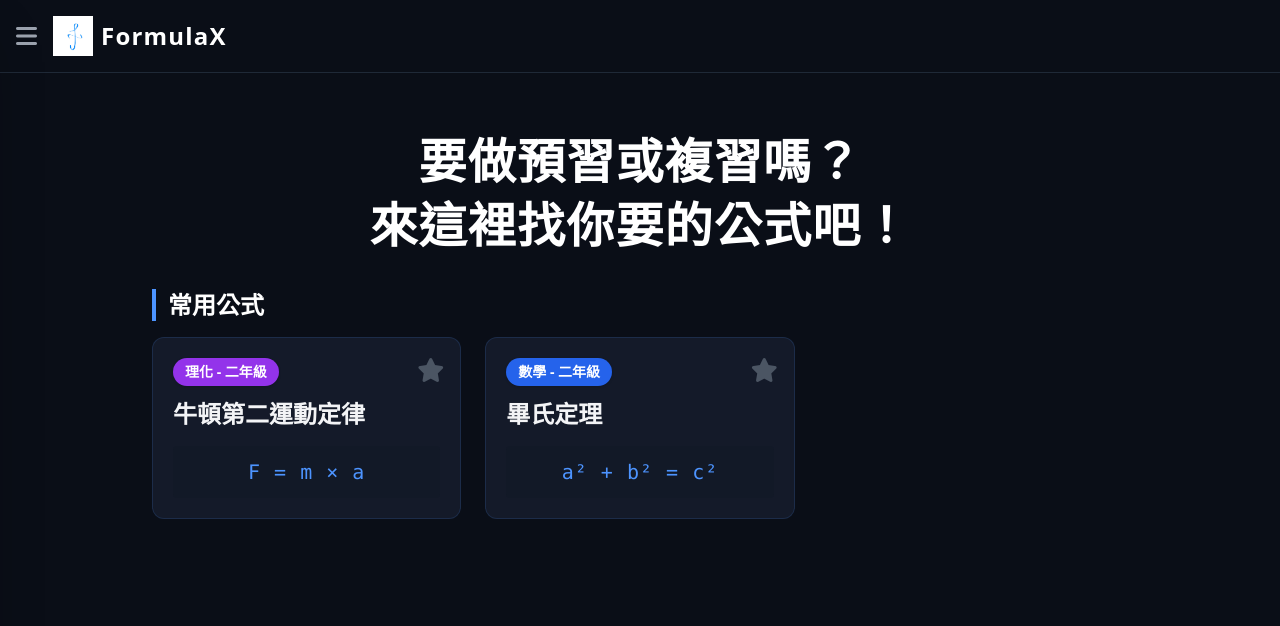
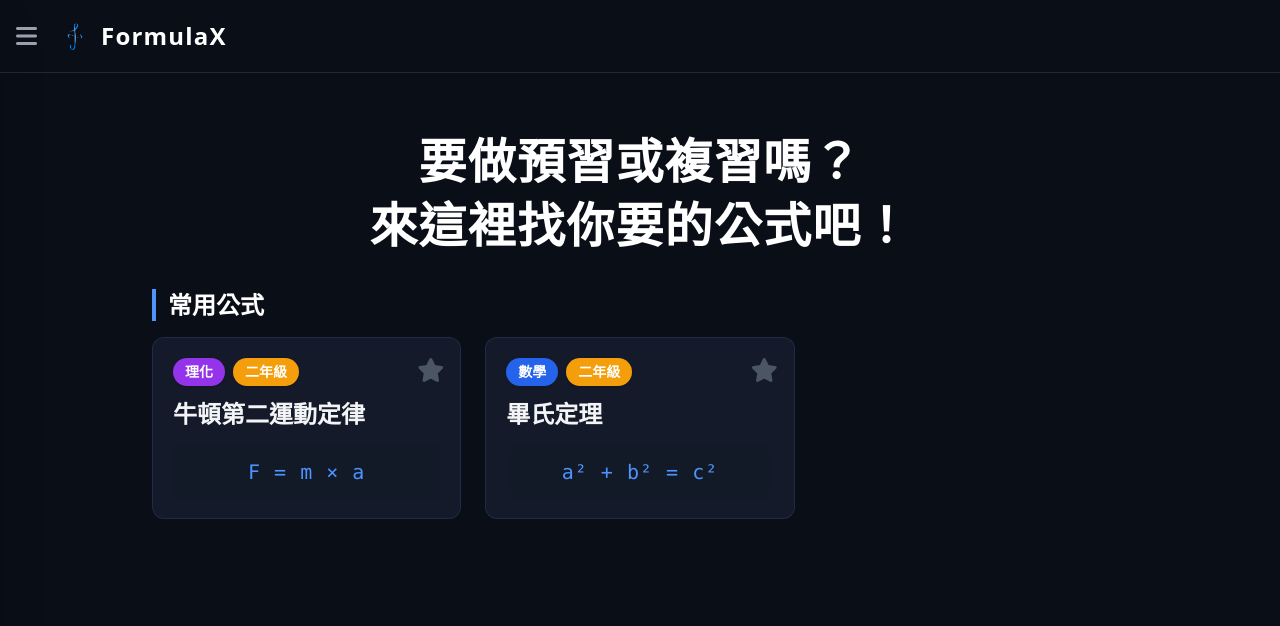
Before and after one commit to HannahTien/math, a Flask app: page / in a window 1280 px wide. Shown: the top 626 px of the page. Run offline with Flask 3, Linux system fonts and the light colour scheme; some libraries are stand-ins or nearby versions.

Commit message:
整體做好-5

```diff
--- a/docker-compose.yml
+++ b/docker-compose.yml
@@ -7,7 +7,7 @@ services:
     volumes:
       - .:/app
     environment:
-   -  FLASK_ENV=development
-   -  GEMINI_API_KEY=AIzaSyAC3Du-NM9w18UbE9Ng2ximR1k801sXbVI
+      - FLASK_ENV=development
+      - GEMINI_API_KEY=AIzaSyAC3Du-NM9w18UbE9Ng2ximR1k801sXbVI
     env_file:
       - .env
--- a/templates/index.html
+++ b/templates/index.html
@@ -14,9 +14,13 @@
                         darkbg: '#0A0E17',
                         cardbg: '#141A29',
                         highlight: '#4D94FF',
-                        mathcolor: '#2563EB',   /* 數學的藍色 */
-                        physcolor: '#9333EA',   /* 理化的紫色 */
-                        menubg: '#374151'       /* 漢堡選單的灰色 */
+                        menubg: '#374151',
+                        // 🌟 這裡定義了 5 個標籤各自的專屬顏色 (你可以隨時修改色碼)
+                        tagMath: '#2563EB',    /* 數學：藍色 */
+                        tagPhys: '#9333EA',    /* 理化：紫色 */
+                        tagG1: '#10B981',      /* 一年級：綠色 */
+                        tagG2: '#F59E0B',      /* 二年級：橘黃色 */
+                        tagG3: '#EF4444'       /* 三年級：紅色 */
                     }
                 }
             }
@@ -92,19 +96,25 @@
             <h2 class="text-2xl font-bold mb-4 border-l-4 border-highlight pl-3 text-white">常用公式</h2>
             <div class="grid grid-cols-1 sm:grid-cols-2 md:grid-cols-3 gap-6">
                 <div class="glass-card rounded-xl p-5 cursor-pointer relative formula-card"
-                     data-title="牛頓第二運動定律" data-formula="F = m × a" data-tag="理化 - 二年級" data-desc="用來計算物體受力後產生的加速度。F 是力，m 是質量，a 是加速度。"
+                     data-title="牛頓第二運動定律" data-formula="F = m × a" data-subject="理化" data-grade="二年級" data-desc="用來計算物體受力後產生的加速度。F 是力，m 是質量，a 是加速度。"
                      onclick="openModal(this)">
                     <button class="absolute top-4 right-4 text-gray-600 hover:text-yellow-500 fav-btn" onclick="event.stopPropagation(); toggleFavorite(this)"><i class="fa-solid fa-star text-2xl"></i></button>
-                    <div class="text-sm text-white font-bold px-3 py-1 bg-physcolor rounded-full inline-block mb-3 shadow">理化 - 二年級</div>
+                    <div class="flex gap-2 mb-3">
+                        <span class="text-sm text-white font-bold px-3 py-1 bg-tagPhys rounded-full shadow">理化</span>
+                        <span class="text-sm text-white font-bold px-3 py-1 bg-tagG2 rounded-full shadow">二年級</span>
+                    </div>
                     <h3 class="text-2xl font-bold mb-3 text-gray-100">牛頓第二運動定律</h3>
                     <div class="text-highlight text-xl font-mono text-center mt-4 bg-gray-900 bg-opacity-50 py-3 rounded tracking-wider">F = m × a</div>
                 </div>
 
                 <div class="glass-card rounded-xl p-5 cursor-pointer relative formula-card"
-                     data-title="畢氏定理" data-formula="a² + b² = c²" data-tag="數學 - 二年級" data-desc="直角三角形中，兩股的平方和等於斜邊的平方。"
+                     data-title="畢氏定理" data-formula="a² + b² = c²" data-subject="數學" data-grade="二年級" data-desc="直角三角形中，兩股的平方和等於斜邊的平方。"
                      onclick="openModal(this)">
                     <button class="absolute top-4 right-4 text-gray-600 hover:text-yellow-500 fav-btn" onclick="event.stopPropagation(); toggleFavorite(this)"><i class="fa-solid fa-star text-2xl"></i></button>
-                    <div class="text-sm text-white font-bold px-3 py-1 bg-mathcolor rounded-full inline-block mb-3 shadow">數學 - 二年級</div>
+                    <div class="flex gap-2 mb-3">
+                        <span class="text-sm text-white font-bold px-3 py-1 bg-tagMath rounded-full shadow">數學</span>
+                        <span class="text-sm text-white font-bold px-3 py-1 bg-tagG2 rounded-full shadow">二年級</span>
+                    </div>
                     <h3 class="text-2xl font-bold mb-3 text-gray-100">畢氏定理</h3>
                     <div class="text-highlight text-xl font-mono text-center mt-4 bg-gray-900 bg-opacity-50 py-3 rounded tracking-wider">a² + b² = c²</div>
                 </div>
@@ -113,7 +123,6 @@
 
         <div id="view-math" class="view-section hidden">
             <h1 class="text-4xl font-bold mb-10 text-center tracking-widest text-white">數學</h1>
-
             <div class="mb-10">
                 <div class="flex justify-between items-end mb-4 border-b border-gray-800 pb-2">
                     <h2 class="text-2xl font-bold text-gray-200">一年級</h2>
@@ -121,10 +130,13 @@
                 </div>
                 <div class="grid grid-cols-1 sm:grid-cols-2 md:grid-cols-3 gap-6">
                     <div class="glass-card rounded-xl p-5 cursor-pointer relative formula-card"
-                         data-title="一元一次方程式" data-formula="ax + b = 0" data-tag="數學 - 一年級" data-desc="求出未知數 x 的基本方程式。"
+                         data-title="一元一次方程式" data-formula="ax + b = 0" data-subject="數學" data-grade="一年級" data-desc="求出未知數 x 的基本方程式。"
                          onclick="openModal(this)">
                         <button class="absolute top-4 right-4 text-gray-600 hover:text-yellow-500 fav-btn" onclick="event.stopPropagation(); toggleFavorite(this)"><i class="fa-solid fa-star text-2xl"></i></button>
-                        <div class="text-sm text-white font-bold px-3 py-1 bg-mathcolor rounded-full inline-block mb-3 shadow">數學 - 一年級</div>
+                        <div class="flex gap-2 mb-3">
+                            <span class="text-sm text-white font-bold px-3 py-1 bg-tagMath rounded-full shadow">數學</span>
+                            <span class="text-sm text-white font-bold px-3 py-1 bg-tagG1 rounded-full shadow">一年級</span>
+                        </div>
                         <h3 class="text-2xl font-bold mb-3 text-gray-100">一元一次方程式</h3>
                         <div class="text-highlight text-xl font-mono text-center mt-4 bg-gray-900 py-3 rounded tracking-wider">ax + b = 0</div>
                     </div>
@@ -141,10 +153,13 @@
                 </div>
                 <div class="grid grid-cols-1 sm:grid-cols-2 md:grid-cols-3 gap-6">
                     <div class="glass-card rounded-xl p-5 cursor-pointer relative formula-card"
-                         data-title="密度公式" data-formula="D = M / V" data-tag="理化 - 二年級" data-desc="物體的緊密程度。質量除以體積。"
+                         data-title="密度公式" data-formula="D = M / V" data-subject="理化" data-grade="二年級" data-desc="物體的緊密程度。質量除以體積。"
                          onclick="openModal(this)">
                         <button class="absolute top-4 right-4 text-gray-600 hover:text-yellow-500 fav-btn" onclick="event.stopPropagation(); toggleFavorite(this)"><i class="fa-solid fa-star text-2xl"></i></button>
-                        <div class="text-sm text-white font-bold px-3 py-1 bg-physcolor rounded-full inline-block mb-3 shadow">理化 - 二年級</div>
+                        <div class="flex gap-2 mb-3">
+                            <span class="text-sm text-white font-bold px-3 py-1 bg-tagPhys rounded-full shadow">理化</span>
+                            <span class="text-sm text-white font-bold px-3 py-1 bg-tagG2 rounded-full shadow">二年級</span>
+                        </div>
                         <h3 class="text-2xl font-bold mb-3 text-gray-100">密度</h3>
                         <div class="text-highlight text-xl font-mono text-center mt-4 bg-gray-900 py-3 rounded tracking-wider">D = M / V</div>
                     </div>
@@ -169,7 +184,10 @@
     <div id="detail-modal" class="fixed inset-0 bg-black bg-opacity-80 z-50 hidden flex items-center justify-center p-4">
         <div class="bg-cardbg border border-highlight w-full max-w-md rounded-2xl p-6 relative transform scale-95 transition-transform duration-200 shadow-[0_0_30px_rgba(77,148,255,0.2)]" id="modal-content">
             <button onclick="closeModal()" class="absolute top-4 right-4 text-gray-500 hover:text-white text-2xl"><i class="fa-solid fa-xmark"></i></button>
-            <div id="modal-tag" class="text-sm text-white font-bold px-3 py-1 rounded-full inline-block mb-4 shadow">標籤</div>
+            <div class="flex gap-2 mb-4" id="modal-tags-container">
+                <span id="modal-subject" class="text-sm text-white font-bold px-3 py-1 rounded-full shadow bg-gray-600">科目</span>
+                <span id="modal-grade" class="text-sm text-white font-bold px-3 py-1 rounded-full shadow bg-gray-600">年級</span>
+            </div>
             <h2 id="modal-title" class="text-3xl font-bold mb-4 text-white">公式名稱</h2>
             <div id="modal-formula" class="bg-gray-900 text-highlight text-2xl font-mono text-center py-6 rounded-xl mb-6 border border-gray-700 tracking-wider">
                 Formula
@@ -184,7 +202,6 @@
                 <span class="text-highlight"><i class="fa-solid fa-robot mr-2"></i>AI 解題助教</span>
                 <button onclick="toggleChat()" class="hover:text-gray-400"><i class="fa-solid fa-xmark"></i></button>
             </div>
-
             <div id="chat-window" class="flex-1 p-4 overflow-y-auto space-y-4 bg-darkbg">
                 <div class="flex gap-3">
                     <div class="w-8 h-8 rounded-full bg-highlight flex items-center justify-center flex-shrink-0 text-white"><i class="fa-solid fa-robot"></i></div>
@@ -193,13 +210,11 @@
                     </div>
                 </div>
             </div>
-
             <div class="p-3 border-t border-gray-800 bg-cardbg flex gap-2">
                 <input type="text" id="chat-input" placeholder="輸入題目..." class="flex-1 bg-gray-900 border border-gray-700 rounded-lg px-3 py-2 text-sm text-white focus:outline-none focus:border-highlight">
                 <button onclick="sendMessage()" class="bg-highlight px-3 py-2 rounded-lg text-sm font-bold hover:bg-blue-400 text-white transition"><i class="fa-solid fa-paper-plane"></i></button>
             </div>
         </div>
-
         <button onclick="toggleChat()" class="bg-highlight w-14 h-14 rounded-full shadow-[0_0_15px_rgba(77,148,255,0.4)] flex items-center justify-center text-2xl text-white hover:scale-110 transition duration-300">
             <i class="fa-solid fa-robot"></i>
         </button>
@@ -213,10 +228,18 @@
             renderFavorites();
         };
 
-        // 取得標籤對應的顏色
-        function getTagColorClass(tag) {
-            if(tag.includes('數學')) return 'bg-mathcolor';
-            if(tag.includes('理化')) return 'bg-physcolor';
+        // 自動判斷科目顏色
+        function getSubjectColorClass(subject) {
+            if(subject === '數學') return 'bg-tagMath';
+            if(subject === '理化') return 'bg-tagPhys';
+            return 'bg-gray-600';
+        }
+
+        // 自動判斷年級顏色
+        function getGradeColorClass(grade) {
+            if(grade === '一年級') return 'bg-tagG1';
+            if(grade === '二年級') return 'bg-tagG2';
+            if(grade === '三年級') return 'bg-tagG3';
             return 'bg-gray-600';
         }
 
@@ -224,7 +247,8 @@
             const card = btn.closest('.formula-card');
             const title = card.dataset.title;
             const formula = card.dataset.formula;
-            const tag = card.dataset.tag;
+            const subject = card.dataset.subject;
+            const grade = card.dataset.grade;
             const desc = card.dataset.desc;
 
             const index = favorites.findIndex(f => f.title === title);
@@ -232,7 +256,7 @@
             if (index > -1) {
                 favorites.splice(index, 1);
             } else {
-                favorites.push({ title, formula, tag, desc });
+                favorites.push({ title, formula, subject, grade, desc });
             }
 
             localStorage.setItem('formulaFavorites', JSON.stringify(favorites));
@@ -266,13 +290,17 @@
             }
 
             favorites.forEach(fav => {
-                const tagColor = getTagColorClass(fav.tag);
+                const subjectColor = getSubjectColorClass(fav.subject);
+                const gradeColor = getGradeColorClass(fav.grade);
                 container.innerHTML += `
                     <div class="glass-card rounded-xl p-5 cursor-pointer relative formula-card"
-                         data-title="${fav.title}" data-formula="${fav.formula}" data-tag="${fav.tag}" data-desc="${fav.desc}"
+                         data-title="${fav.title}" data-formula="${fav.formula}" data-subject="${fav.subject}" data-grade="${fav.grade}" data-desc="${fav.desc}"
                          onclick="openModal(this)">
                         <button class="absolute top-4 right-4 text-yellow-500 hover:text-gray-600 fav-btn" onclick="event.stopPropagation(); toggleFavorite(this)"><i class="fa-solid fa-star text-2xl"></i></button>
-                        <div class="text-sm text-white font-bold px-3 py-1 ${tagColor} rounded-full inline-block mb-3 shadow">${fav.tag}</div>
+                        <div class="flex gap-2 mb-3">
+                            <span class="text-sm text-white font-bold px-3 py-1 ${subjectColor} rounded-full shadow">${fav.subject}</span>
+                            <span class="text-sm text-white font-bold px-3 py-1 ${gradeColor} rounded-full shadow">${fav.grade}</span>
+                        </div>
                         <h3 class="text-2xl font-bold mb-3 text-gray-100">${fav.title}</h3>
                         <div class="text-highlight text-xl font-mono text-center mt-4 bg-gray-900 bg-opacity-50 py-3 rounded tracking-wider">${fav.formula}</div>
                     </div>
@@ -307,14 +335,20 @@
         }
 
         function openModal(card) {
-            const tag = card.dataset.tag;
+            const subject = card.dataset.subject;
+            const grade = card.dataset.grade;
             document.getElementById('modal-title').innerText = card.dataset.title;
             document.getElementById('modal-formula').innerText = card.dataset.formula;
             document.getElementById('modal-desc').innerText = card.dataset.desc;
 
-            const modalTag = document.getElementById('modal-tag');
-            modalTag.innerText = tag;
-            modalTag.className = `text-sm text-white font-bold px-3 py-1 rounded-full inline-block mb-4 shadow ${getTagColorClass(tag)}`;
+            const modalSubject = document.getElementById('modal-subject');
+            const modalGrade = document.getElementById('modal-grade');
+
+            modalSubject.innerText = subject;
+            modalSubject.className = `text-sm text-white font-bold px-3 py-1 rounded-full shadow ${getSubjectColorClass(subject)}`;
+
+            modalGrade.innerText = grade;
+            modalGrade.className = `text-sm text-white font-bold px-3 py-1 rounded-full shadow ${getGradeColorClass(grade)}`;
 
             const modal = document.getElementById('detail-modal');
             const content = document.getElementById('modal-content');
```
Also changed, not shown: static/logo.png.
